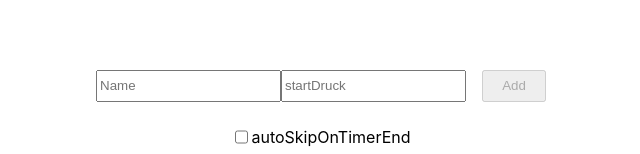
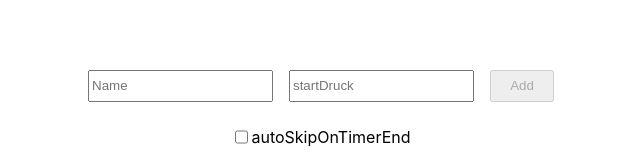
Before and after one commit to Malte2036/thw-finnentest, a Next.js app: page / in a window 1280 px wide. Shown: the part 344-498 px from the top of the page, without its empty margins (319-959 px from the left). Built offline with nearby package versions, Linux system fonts and the light colour scheme.

Commit message:
:lipstick: small changes

```diff
--- a/styles/CreatePersonForm.module.css
+++ b/styles/CreatePersonForm.module.css
@@ -1,5 +1,7 @@
 .form {
-  display: inline-block;
+  display: flex;
+  flex-wrap: wrap;
+  gap:1rem;
   margin-top: 5rem;
   margin-bottom: 1rem;
 }
@@ -7,5 +9,4 @@
 .addButton {
   width: 4rem;
   height: 2rem;
-  margin-left: 1rem;
 }
--- a/styles/StationView.module.css
+++ b/styles/StationView.module.css
@@ -1,10 +1,9 @@
 .mainContainer {
-
-  width: 300px;
+  max-width: 350px;
 }
 
 .card {
-  margin: 1rem;
+  margin-top: 1rem;
   padding: 1.5rem;
   text-align: left;
   color: inherit;
```
